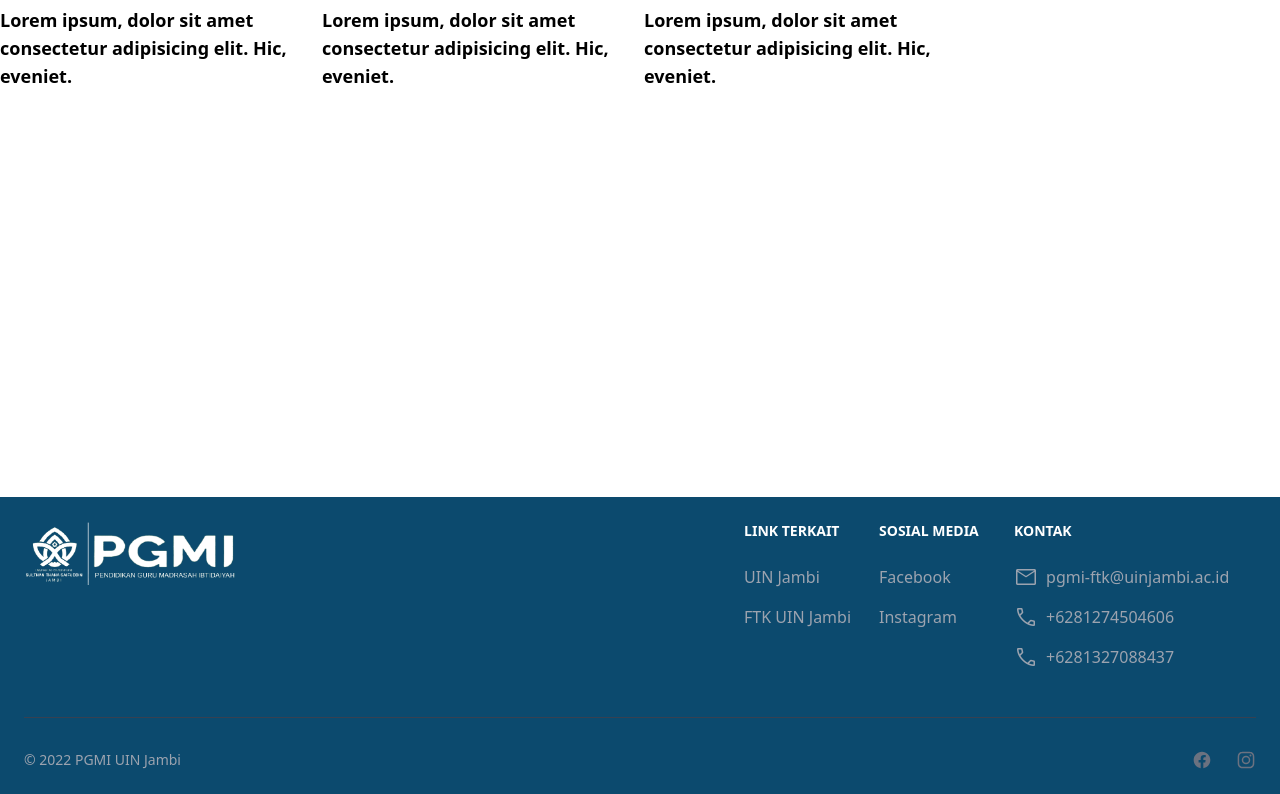
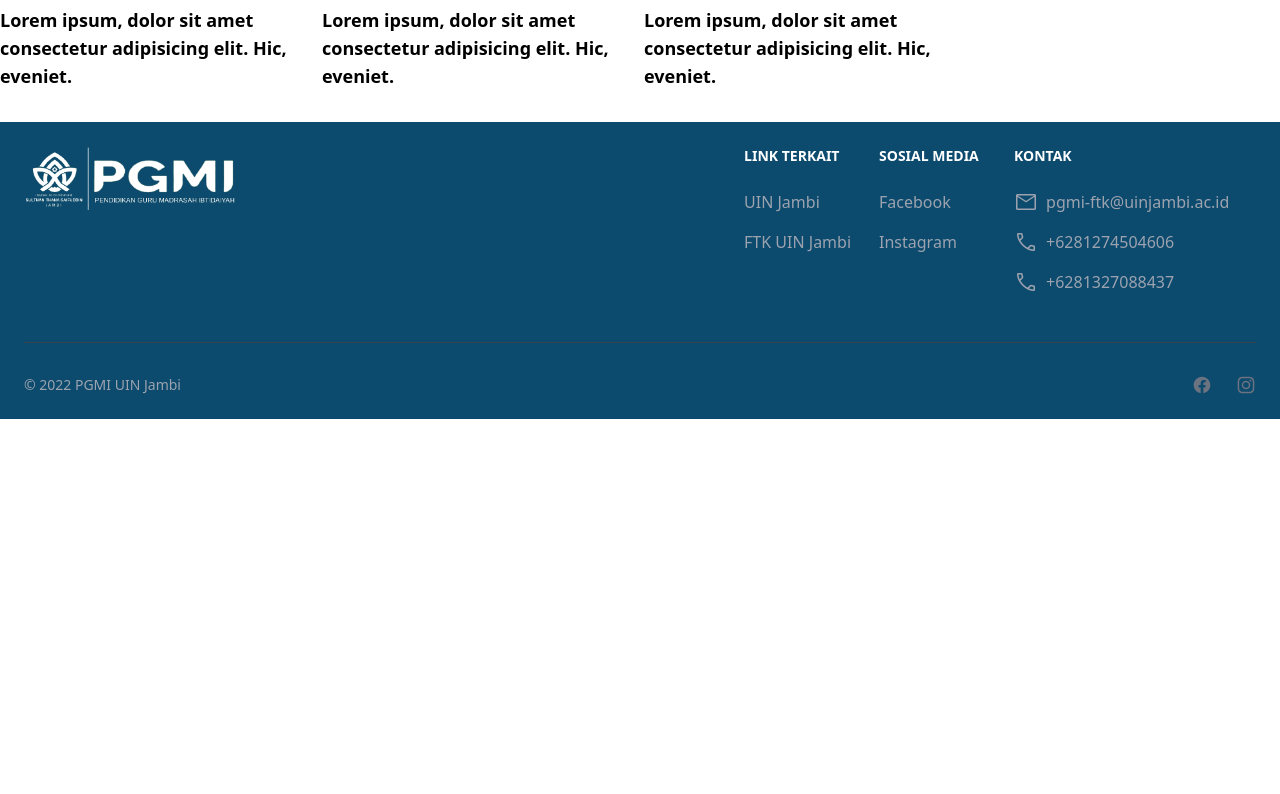
Before and after one commit to Alfiizzi21/pgmi2022, a SvelteKit app: page /berita in a window 1280 px wide. Shown: the part 790-1584 px from the top of the page. After the commit the page ends 1209 px from the top, so only its background shows below. Built offline with nearby package versions, Linux system fonts and the light colour scheme.

Commit message:
delete emended

```diff
--- a/src/routes/berita/+page.svelte
+++ b/src/routes/berita/+page.svelte
@@ -113,7 +113,7 @@
 
 		</div>
     </section>
-	<embed src= "" width= "500" height= "375">
+	<!-- <embed src= "" width= "500" height= "375"> -->
 	<!-- <div class="my-8 ">
 
 		<nav aria-label="Page navigation example" class="mx-auto">
```
